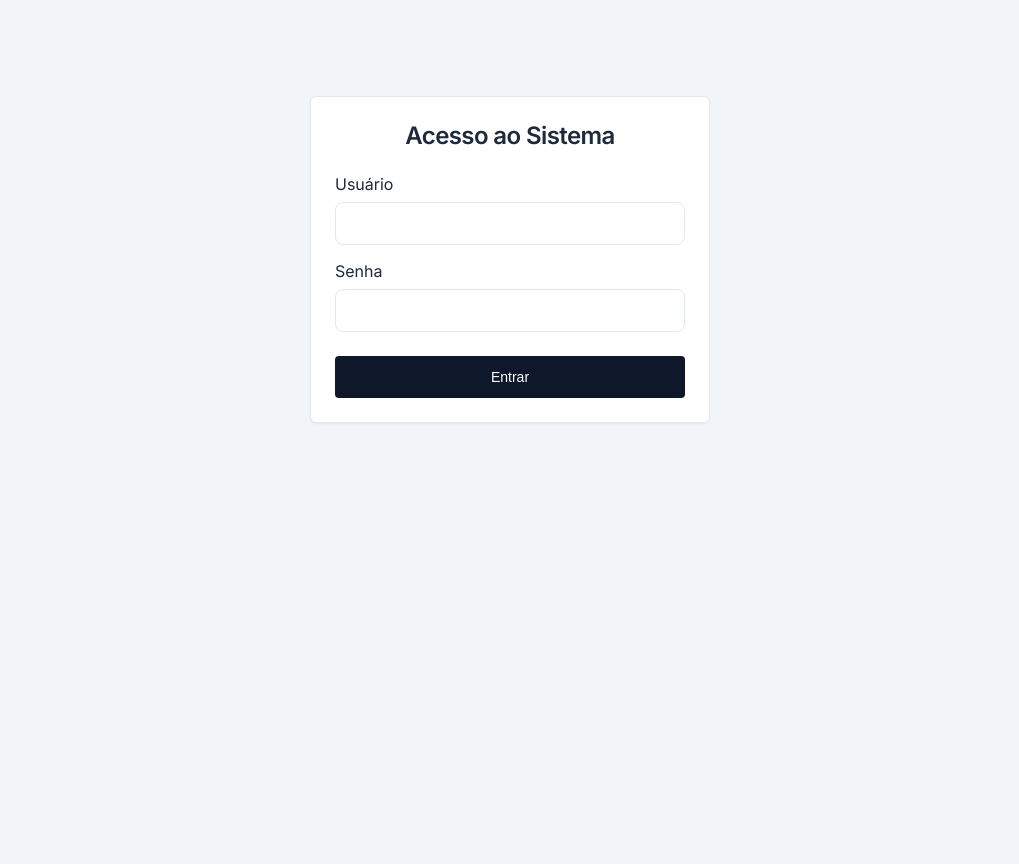
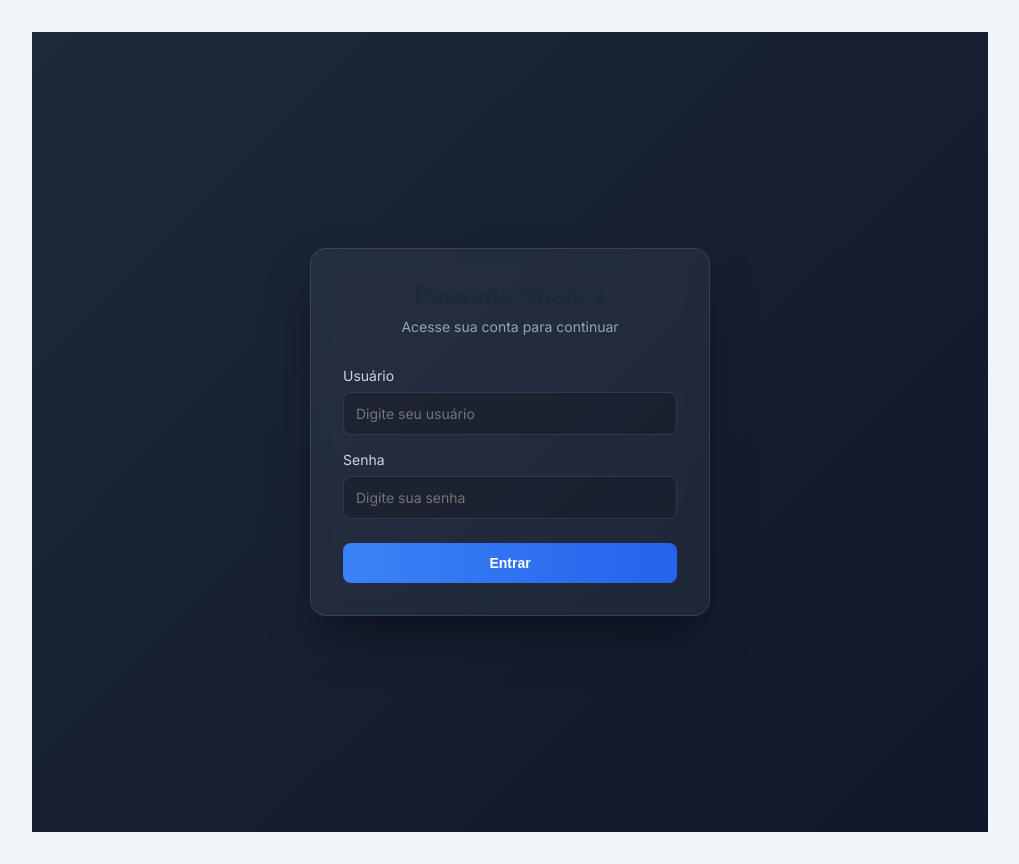
Before and after one commit to matheusaleks-cell/financeironovohorizonte, a Next.js app: page /login in a window 1280 px wide. Shown: the whole page, without its empty margins (260-1279 px from the left). Before the commit the page ends 800 px from the top, so only its background shows below. Built offline with nearby package versions, Linux system fonts and the light colour scheme.

Commit message:
feat: implement user roles, first-login password change, and new login UI

```diff
--- a/src/app/login/page.tsx
+++ b/src/app/login/page.tsx
@@ -4,53 +4,240 @@ import { useRouter } from 'next/navigation';
 
 export default function LoginPage() {
     const router = useRouter();
+    const [step, setStep] = useState<'LOGIN' | 'CHANGE_PASSWORD'>('LOGIN');
+
+    // Login State
     const [username, setUsername] = useState('');
     const [password, setPassword] = useState('');
 
-    // This is a placeholder since Layout expects Sidebar.
-    // In a real app, Login would have a different Layout.
-    // For this MVP, we assume user is logged in or this page redirects.
-    // Actually, I need to implement basic redirection logic or just show this form.
+    // Change Password State
+    const [userId, setUserId] = useState<number | null>(null);
+    const [newPassword, setNewPassword] = useState('');
+    const [confirmPassword, setConfirmPassword] = useState('');
+
+    const [error, setError] = useState('');
+    const [loading, setLoading] = useState(false);
 
     const handleLogin = async (e: React.FormEvent) => {
         e.preventDefault();
+        setError('');
+        setLoading(true);
+
+        try {
             const res = await fetch('/api/auth/login', {
                 method: 'POST',
                 body: JSON.stringify({ username, password })
             });
-        if (res.ok) {
+
+            const data = await res.json();
+
+            if (!res.ok) {
+                throw new Error(data.error || 'Erro ao entrar');
+            }
+
+            if (data.mustChangePassword) {
+                setUserId(data.userId);
+                setStep('CHANGE_PASSWORD');
+            } else {
                 window.location.href = '/';
-        } else {
+            }
+        } catch (err: any) {
+            setError(err.message);
+        } finally {
+            setLoading(false);
+        }
+    };
+
+    const handleChangePassword = async (e: React.FormEvent) => {
+        e.preventDefault();
+        setError('');
+
+        if (newPassword !== confirmPassword) {
+            setError('As senhas não coincidem');
+            return;
+        }
+
+        setLoading(true);
+
+        try {
+            const res = await fetch('/api/auth/change-password', {
+                method: 'POST',
+                body: JSON.stringify({ userId, newPassword, confirmPassword })
+            });
+
+            if (!res.ok) {
                 const data = await res.json();
-            alert(data.error || 'Erro ao entrar');
+                throw new Error(data.error || 'Erro ao alterar senha');
+            }
+
+            alert('Senha alterada com sucesso! Faça login novamente.');
+            setStep('LOGIN');
+            setPassword('');
+            setNewPassword('');
+            setConfirmPassword('');
+        } catch (err: any) {
+            setError(err.message);
+        } finally {
+            setLoading(false);
         }
     };
 
     return (
-        <div style={{ maxWidth: '400px', margin: '4rem auto' }} className="card">
-            <h2 style={{ marginBottom: '1.5rem', textAlign: 'center' }}>Acesso ao Sistema</h2>
+        <div style={{
+            minHeight: '100vh',
+            display: 'flex',
+            alignItems: 'center',
+            justifyContent: 'center',
+            background: 'linear-gradient(135deg, #1e293b 0%, #0f172a 100%)',
+            color: '#fff'
+        }}>
+            <div className="card" style={{
+                width: '100%',
+                maxWidth: '400px',
+                padding: '2rem',
+                borderRadius: '16px',
+                background: 'rgba(255, 255, 255, 0.05)',
+                backdropFilter: 'blur(10px)',
+                border: '1px solid rgba(255, 255, 255, 0.1)',
+                boxShadow: '0 25px 50px -12px rgba(0, 0, 0, 0.5)'
+            }}>
+                <div style={{ textAlign: 'center', marginBottom: '2rem' }}>
+                    <h1 style={{ fontSize: '1.5rem', fontWeight: 'bold', marginBottom: '0.5rem' }}>Pousada Finance</h1>
+                    <p style={{ color: '#94a3b8', fontSize: '0.875rem' }}>
+                        {step === 'LOGIN' ? 'Acesse sua conta para continuar' : 'Defina sua nova senha de acesso'}
+                    </p>
+                </div>
+
+                {error && (
+                    <div style={{
+                        padding: '0.75rem',
+                        marginBottom: '1rem',
+                        background: 'rgba(239, 68, 68, 0.2)',
+                        border: '1px solid rgba(239, 68, 68, 0.5)',
+                        color: '#fca5a5',
+                        borderRadius: '8px',
+                        fontSize: '0.875rem',
+                        textAlign: 'center'
+                    }}>
+                        {error}
+                    </div>
+                )}
+
+                {step === 'LOGIN' ? (
                     <form onSubmit={handleLogin}>
                         <div style={{ marginBottom: '1rem' }}>
-                    <label>Usuário</label>
+                            <label style={{ display: 'block', marginBottom: '0.5rem', fontSize: '0.875rem', color: '#cbd5e1' }}>Usuário</label>
                             <input
                                 className="input"
                                 value={username}
                                 onChange={e => setUsername(e.target.value)}
-                        style={{ width: '100%', padding: '0.75rem', marginTop: '0.5rem', border: '1px solid var(--border)', borderRadius: '8px' }}
+                                placeholder="Digite seu usuário"
+                                style={{
+                                    width: '100%',
+                                    padding: '0.75rem',
+                                    background: 'rgba(0, 0, 0, 0.2)',
+                                    border: '1px solid rgba(255, 255, 255, 0.1)',
+                                    borderRadius: '8px',
+                                    color: '#fff',
+                                    outline: 'none'
+                                }}
                             />
                         </div>
                         <div style={{ marginBottom: '1.5rem' }}>
-                    <label>Senha</label>
+                            <label style={{ display: 'block', marginBottom: '0.5rem', fontSize: '0.875rem', color: '#cbd5e1' }}>Senha</label>
                             <input
                                 type="password"
                                 className="input"
                                 value={password}
                                 onChange={e => setPassword(e.target.value)}
-                        style={{ width: '100%', padding: '0.75rem', marginTop: '0.5rem', border: '1px solid var(--border)', borderRadius: '8px' }}
+                                placeholder="Digite sua senha"
+                                style={{
+                                    width: '100%',
+                                    padding: '0.75rem',
+                                    background: 'rgba(0, 0, 0, 0.2)',
+                                    border: '1px solid rgba(255, 255, 255, 0.1)',
+                                    borderRadius: '8px',
+                                    color: '#fff',
+                                    outline: 'none'
+                                }}
                             />
                         </div>
-                <button className="btn btn-primary" style={{ width: '100%' }}>Entrar</button>
+                        <button
+                            disabled={loading}
+                            className="btn btn-primary"
+                            style={{
+                                width: '100%',
+                                padding: '0.75rem',
+                                background: 'linear-gradient(to right, #3b82f6, #2563eb)',
+                                border: 'none',
+                                borderRadius: '8px',
+                                color: '#fff',
+                                fontWeight: '600',
+                                cursor: 'pointer',
+                                opacity: loading ? 0.7 : 1
+                            }}
+                        >
+                            {loading ? 'Entrando...' : 'Entrar'}
+                        </button>
                     </form>
+                ) : (
+                    <form onSubmit={handleChangePassword}>
+                        <div style={{ marginBottom: '1rem' }}>
+                            <label style={{ display: 'block', marginBottom: '0.5rem', fontSize: '0.875rem', color: '#cbd5e1' }}>Nova Senha</label>
+                            <input
+                                type="password"
+                                value={newPassword}
+                                onChange={e => setNewPassword(e.target.value)}
+                                placeholder="Mínimo 6 caracteres"
+                                style={{
+                                    width: '100%',
+                                    padding: '0.75rem',
+                                    background: 'rgba(0, 0, 0, 0.2)',
+                                    border: '1px solid rgba(255, 255, 255, 0.1)',
+                                    borderRadius: '8px',
+                                    color: '#fff',
+                                    outline: 'none'
+                                }}
+                            />
+                        </div>
+                        <div style={{ marginBottom: '1.5rem' }}>
+                            <label style={{ display: 'block', marginBottom: '0.5rem', fontSize: '0.875rem', color: '#cbd5e1' }}>Confirmar Senha</label>
+                            <input
+                                type="password"
+                                value={confirmPassword}
+                                onChange={e => setConfirmPassword(e.target.value)}
+                                placeholder="Repita a nova senha"
+                                style={{
+                                    width: '100%',
+                                    padding: '0.75rem',
+                                    background: 'rgba(0, 0, 0, 0.2)',
+                                    border: '1px solid rgba(255, 255, 255, 0.1)',
+                                    borderRadius: '8px',
+                                    color: '#fff',
+                                    outline: 'none'
+                                }}
+                            />
+                        </div>
+                        <button
+                            disabled={loading}
+                            className="btn btn-primary"
+                            style={{
+                                width: '100%',
+                                padding: '0.75rem',
+                                background: 'linear-gradient(to right, #10b981, #059669)',
+                                border: 'none',
+                                borderRadius: '8px',
+                                color: '#fff',
+                                fontWeight: '600',
+                                cursor: 'pointer',
+                                opacity: loading ? 0.7 : 1
+                            }}
+                        >
+                            {loading ? 'Salvando...' : 'Alterar Senha'}
+                        </button>
+                    </form>
+                )}
+            </div>
         </div>
     );
 }
```
Also changed, not shown: force_seed.js (+16 -2 lines), src/app/api/auth/change-password/route.ts (+19 -11 lines), src/app/api/auth/login/route.ts (+9 -1 lines), 1 other file (tests, documents, lock files or other folders). Lines whose indentation alone changed are shown as unchanged.
